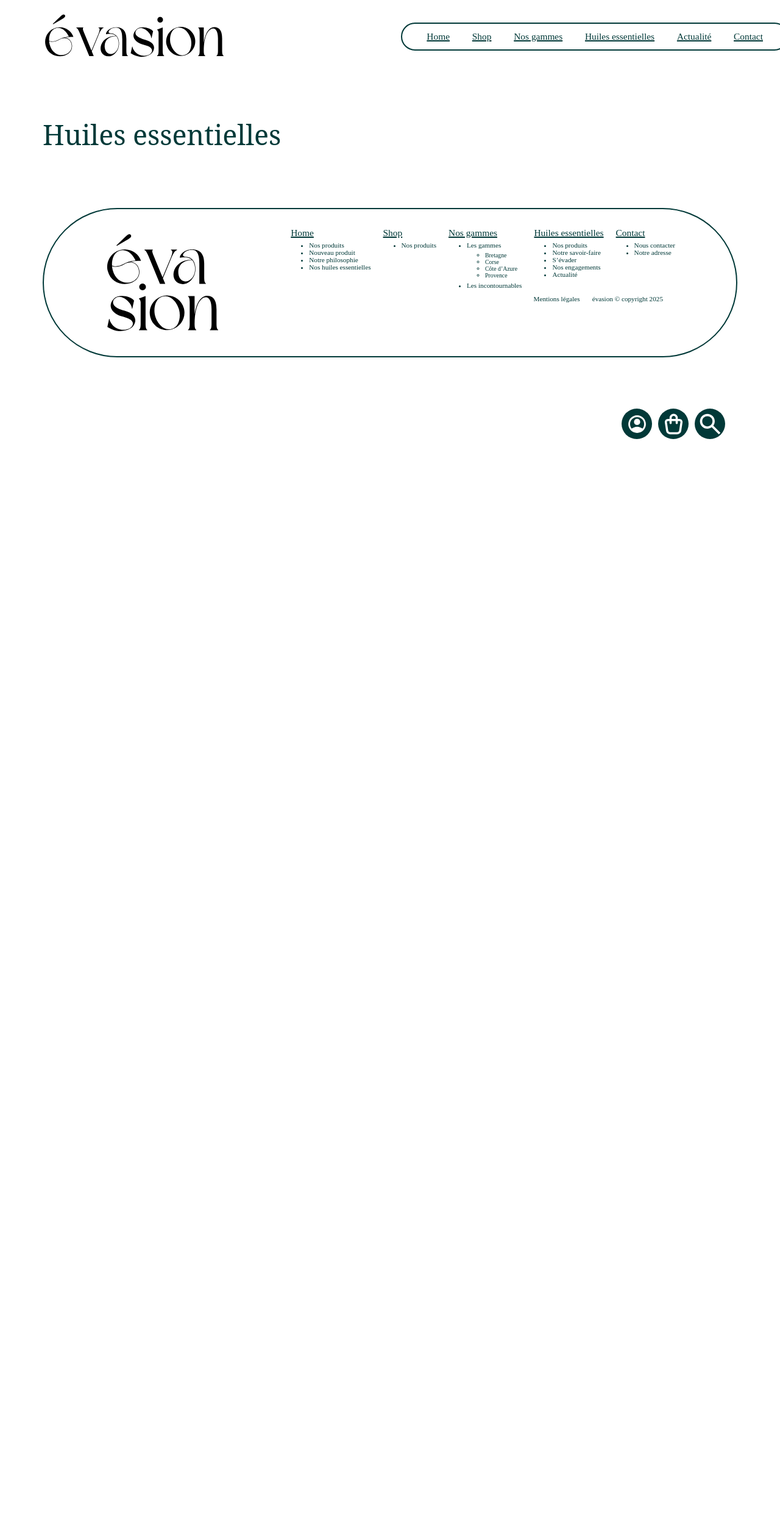
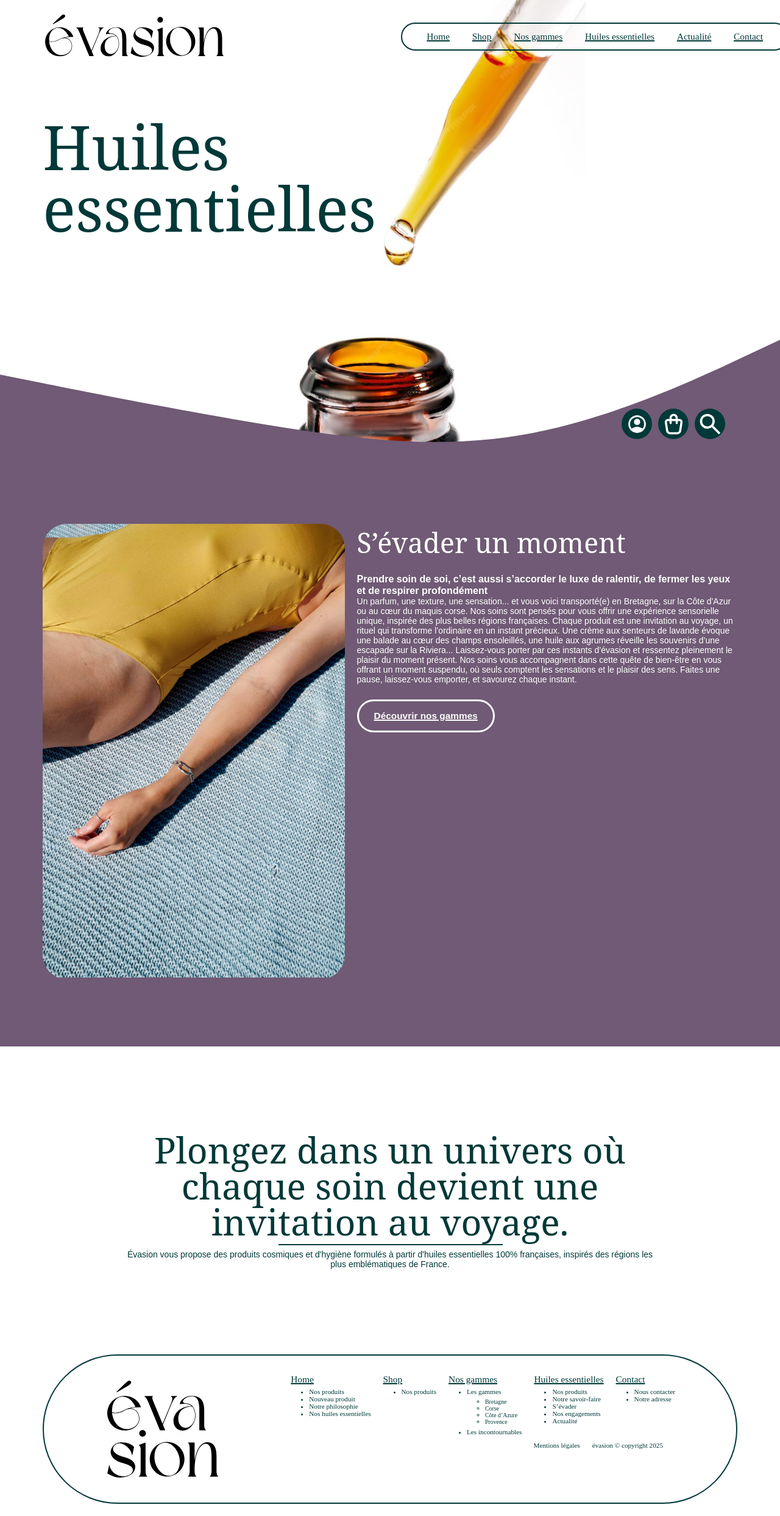
Before and after one commit to JROhara-rsl/evasion, a React (Vite) app: page /huiles-essentielles in a window 1280 px wide. Shown: the whole page at 61% size. Before the commit the page ends 800 px from the top, so only its background shows below. Built offline with nearby package versions, Linux system fonts and the light colour scheme; no server answers; a web font is replaced by a local one.

Commit message:
Page huiles essentielles v1 + maj css

```diff
--- a/src/components/footer/Footer.jsx
+++ b/src/components/footer/Footer.jsx
@@ -11,7 +11,7 @@ import Logo2 from '../logo/Logo2';
 
 const Footer = () => {
   return (
-    <footer>
+    <footer className='container-white'>
       <div className="border-nav">
         <Logo2 />
         <div>
--- a/src/components/footer/footer.scss
+++ b/src/components/footer/footer.scss
@@ -5,7 +5,7 @@ footer {
     display: flex;
     max-width: 1140px;
     width: 100%;
-    margin: 20px auto;
+    margin: 0 auto 20px;
 
     #logo-footer {
         width: 100%;
--- a/src/pages/huiles-essentielles/HuilesEssentielles.jsx
+++ b/src/pages/huiles-essentielles/HuilesEssentielles.jsx
@@ -3,19 +3,64 @@ import { Link } from 'react-router';
 import { Helmet } from 'react-helmet-async';
 
 // CSS
+import '../../scss/custom.scss'
 import './huilesessentielles.scss'
+
+// Component
+import Button from '../../components/button/Button'
 
 const HuilesEssentielles = () => {
   return (
-    <div>
+    <>
           <Helmet>
-            <title>Évasion -Laboratoire d'huiles essentielles</title>
+            <title>Évasion - Laboratoire d'huiles essentielles</title>
             <meta name='description' content="Nos produits sont le fruit d'un savoir-faire unique, associant naturalité et innovation. Chaque formulation est développée avec exigence." />
           </Helmet>
-          <div className="container">
-              <h1>Huiles essentielles</h1>
+          <div id="container-header-huile">
+            <div className='container-image'>
+              <img alt="" src="../../public/assets/img/photos/pipette.jpg"></img>
+            </div>
           </div>
-        </div>
+          <section id="container-header-texte">
+            <div className='container container-grid'>
+              <div className='display-flex-texte grid5'>
+                <h1 className='title-XXH'>Huiles essentielles</h1>
+              </div>
+            </div>
+            <svg xmlns="http://www.w3.org/2000/svg" viewBox="0 0 1440 320">
+              <path d="M0,160L80,176C160,192,320,224,480,250.7C640,277,800,299,960,272C1120,245,1280,171,1360,133.3L1440,96L1440,320L1360,320C1280,320,1120,320,960,320C800,320,640,320,480,320C320,320,160,320,80,320L0,320Z"></path>
+            </svg>
+          </section>
+          <section id="container-evader" className="container-dark">
+            <div className='container container-grid'>
+              <div className='grid4'>
+                <div className='border'>
+                </div>
+                <div className='container-image'>
+                  <img alt="Une femme qui se prélasse au soleil pour prendre du temps pour sois" src="../../public/assets/img/photos/femme-maillot-jaune-ete-1000px.jpg"/>
+                </div>
+              </div>
+
+              <div className='display-flex-texte grid5'>
+                <h2>S’évader un moment</h2>
+                <p>
+                  <span className='paragraphe-chapeau'>Prendre soin de soi, c’est aussi s’accorder le luxe de ralentir, de fermer les yeux et de respirer profondément<br/></span>
+                  Un parfum, une texture, une sensation... et vous voici transporté(e) en Bretagne, sur la Côte d'Azur ou au cœur du maquis corse. Nos soins sont pensés pour vous offrir une expérience sensorielle unique, inspirée des plus belles régions françaises.
+Chaque produit est une invitation au voyage, un rituel qui transforme l’ordinaire en un instant précieux. Une crème aux senteurs de lavande évoque une balade au cœur des champs ensoleillés, une huile aux agrumes réveille les souvenirs d’une escapade sur la Riviera... Laissez-vous porter par ces instants d’évasion et ressentez pleinement le plaisir du moment présent.
+Nos soins vous accompagnent dans cette quête de bien-être en vous offrant un moment suspendu, où seuls comptent les sensations et le plaisir des sens. Faites une pause, laissez-vous emporter, et savourez chaque instant.
+                </p>
+                <Button name='Découvrir nos gammes' lien='/nos-gammes' class="button-white" />
+              </div>
+            </div>
+          </section>
+          <section id="container-citation" className='container-white'>
+            <div className='container container-grid'>
+              <h3 className='title-XH grid8'>Plongez dans un univers où chaque soin devient une invitation au voyage.</h3>
+              <hr className='grid2c'></hr>
+              <p className='grid8'>Évasion vous propose des produits cosmiques et d'hygiène formulés à partir d'huiles essentielles 100% françaises, inspirés des régions les plus emblématiques de France.</p>
+            </div>
+          </section>
+    </>
   )
 }
 
--- a/src/pages/huiles-essentielles/huilesessentielles.scss
+++ b/src/pages/huiles-essentielles/huilesessentielles.scss
@@ -0,0 +1,46 @@
+// Utilities
+@import "../../scss/variables.scss";
+@import "../../scss/font.scss";
+
+// ************** HUILES ESSENTIELLES CSS ************* */
+/* ************************************* */
+
+
+#container-header-huile {
+    position: fixed;
+    top: 0;
+    z-index: -1;
+    width: 100%;
+
+    .container-image {
+        display: flex;
+        align-items: center;
+        justify-content: center;
+    }
+}
+
+#container-header-texte {
+    svg {
+        position: relative;
+        top: 10px;
+
+        path {
+            fill: $background-color;
+        }
+    }
+}
+
+#container-evader {
+    padding: 40px 0;
+
+    .container-image {
+        border-radius: 40px;
+        overflow: hidden;
+    }
+
+}
+
+#container-citation {
+    padding: 70px 0;
+    text-align: center;
+}
--- a/src/pages/nos-gammes/NosGammes.jsx
+++ b/src/pages/nos-gammes/NosGammes.jsx
@@ -35,10 +35,10 @@ const NosGammes = () => {
             <div className='liste-filter'>
               <h2 className='name-category'>Nos produits</h2>
               <ul>
-                <ButtonToggle filtre="categorie" name='Gel douche' value="gelDouche"/>
-                <ButtonToggle filtre="categorie" name='Huile' value="huile"/>
-                <ButtonToggle filtre="categorie" name='Huile satinée'  value="huileSatinee"/>
-                <ButtonToggle filtre="categorie" name='Crème'  value="creme"/>
+                <ButtonToggle name='Gel douche' value="gelDouche"/>
+                <ButtonToggle name='Huile' value="huile"/>
+                <ButtonToggle name='Huile satinée'  value="huileSatinee"/>
+                <ButtonToggle name='Crème'  value="creme"/>
               </ul>
             </div>
         </div>
--- a/src/pages/shop/PostItem.jsx
+++ b/src/pages/shop/PostItem.jsx
@@ -74,17 +74,17 @@ const PostItem = () => {
                 <img alt={post.name} src={ 'http://localhost:5173/public/assets/img/'+(post.img)} />
                 <div className='border'></div>
               </div>
-              <div className="container-meta">
+              <div className="container-meta display-flex-texte">
                 <span id="link-breadcrumb"><ButtonPicto name='Retour au shop' lien='/shop' img='../../public/assets/picto/picto-back.svg'/><Link to='/'>Évasion</Link>/<Link to='/shop'>Shop</Link>/<Link to={'/shop/item/'+(post.uuid)}>{post.name}</Link></span>
                 <span className="brand">{post.gamme}</span>
-                <h1>{post.name}</h1>
+                <h1 className='title-X'>{post.name}</h1>
                 <hr></hr>
                 <p className='description'>Au cœur de nos formules généreuses, aux textures sensorielles et aux senteurs addictives, notre laboratoire intègre des huiles essentielles 100% pures et naturelles qui libèrent leurs bienfaits actifs et créent une bulle de reconnexion à la nature. </p>
                 <span className="category">{post.category}</span>
                 <span className="prix">{post.prix}€</span>
                 <hr></hr>
                 <div>
-                  <h3>Ingrédients</h3>
+                  <h3 className='name-category'>Ingrédients</h3>
                 </div>
                 <div className='container-button'>
                   <ButtonPanier name='Ajouter au panier' add="true" uuid={post.uuid}/>
--- a/src/pages/shop/shop.scss
+++ b/src/pages/shop/shop.scss
@@ -154,7 +154,10 @@
         }
 
         .container-meta {
-            span {  display: block;    }
+            gap: 6px;
+            justify-content: flex-end;
+
+            #link-breadcrumb {  margin-bottom: 20px;    }
 
             .container-button {
                 display: flex;
--- a/src/scss/custom.scss
+++ b/src/scss/custom.scss
@@ -50,6 +50,10 @@ body, main, section, #root {
     }
 }
 
+.container-white {
+    background-color: $white-color;
+}
+
 .display-flex-texte {
     display: flex;
     flex-direction: column;
@@ -63,6 +67,7 @@ body, main, section, #root {
     column-gap: 20px;
 
     .grid1  {   grid-column: span 1;   }
+    .grid2c  {   grid-column: 4/7;   }
     .grid3  {   grid-column: span 3;  }
     .grid3d  {   grid-column: 7/10;  }
     .grid4  {   grid-column: span 4;  }
@@ -70,6 +75,7 @@ body, main, section, #root {
     .grid6  {   grid-column: span 6;   }
     .grid6d  {   grid-column: 4/10;   }
     .grid7  {   grid-column: span 7;   }
+    .grid8  {   grid-column: 2/9;}
 
     img {
         width: 100%;
--- a/src/scss/font.scss
+++ b/src/scss/font.scss
@@ -20,6 +20,7 @@ h1, h2, h3, h4, h5, h6, span, p {
 
 h1.title-XXH, h2.title-XXH, h3.title-XXH    {    font-size: 7.2rem; line-height: 1; }
 h1.title-XH, h2.title-XH, h3.title-XH       {    font-size: 4.2rem; line-height: 1; }
+h1.title-X, h2.title-X, h3.title-X          {    font-size: 2.8rem; line-height: 1; }
 h1.title-H, h2.title-H, h3.title-H          {    font-size: 2rem; line-height: 1; font-family: $base-font;}
 h3.title-post-item {    font-size: 1.4rem; font-weight: 400;  }
 
```
Also changed, not shown: public/assets/img/photos/pipette.jpg (added).
